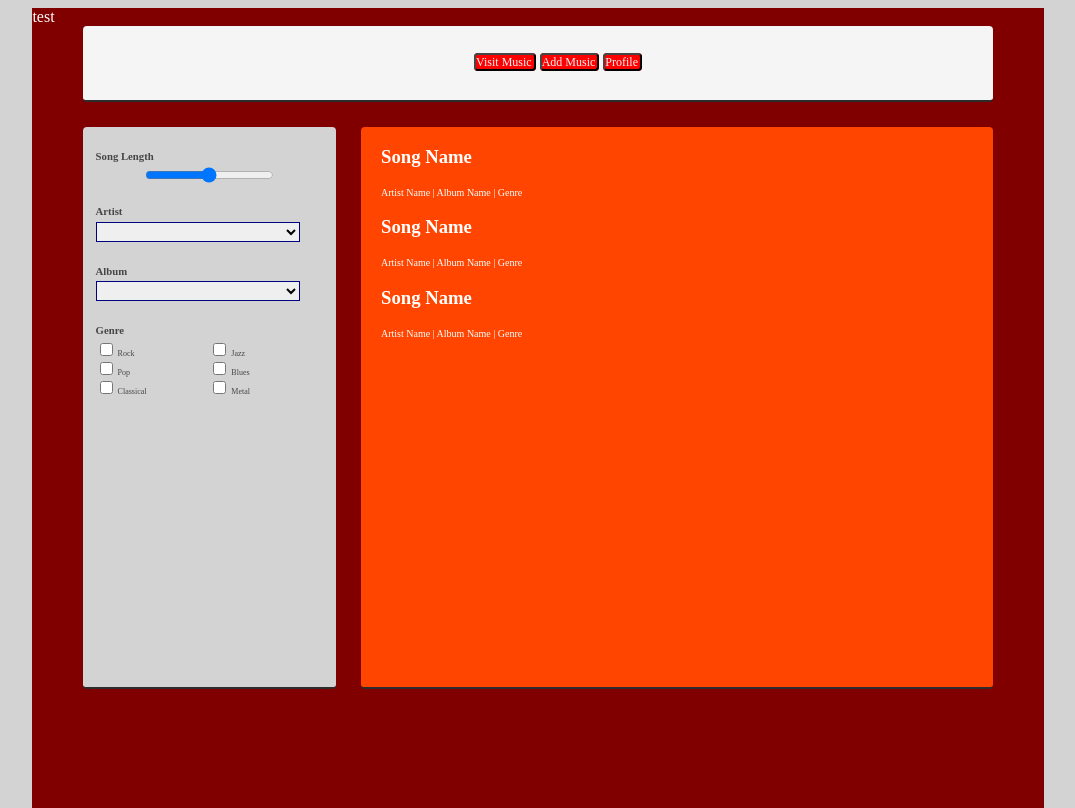
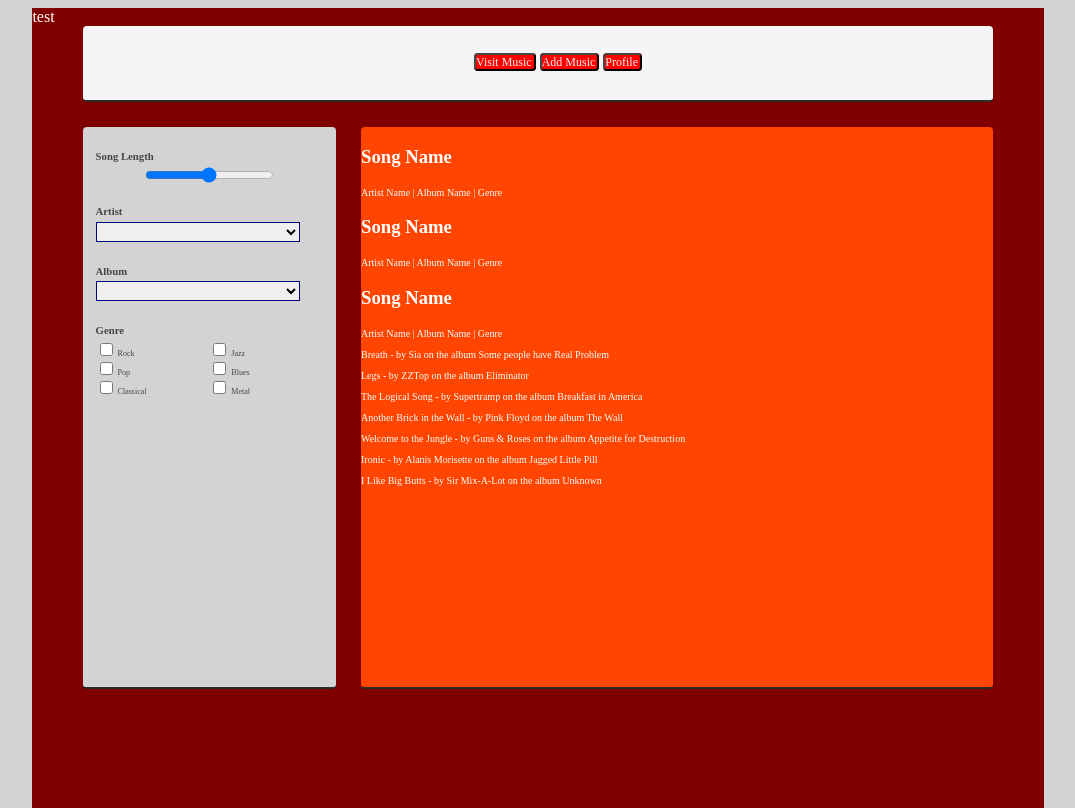
Before and after one commit to tlerma83/musichistory, a plain HTML site: page index.html in a window 1280 px wide. Shown: the whole page, without its empty margins (102-1177 px from the left). Drawn offline with Linux system fonts and the light colour scheme.

Commit message:
finished musichistory2, but it's not pretty

```diff
--- a/index.html
+++ b/index.html
@@ -72,8 +72,8 @@
             </div>
         </div>
         <div class="box3">
-            <div class="songs">
-                <h3>Song Name</h3>
+            <div id="songs">
+                <h3 class="song-title">Song Name</h3>
                 <p>Artist Name  |   Album Name  |   Genre   </p>
                 <h3>Song Name</h3>
                 <p>Artist Name  |   Album Name  |   Genre   </p>
@@ -82,7 +82,7 @@
             </div>
         </div>
 <!--        <div>test 4</div>-->
-        <div></div>
+        <div id="test4"></div>
     </div>
     <script type="text/javascript" src="javascript/main.js"></script>
 </body>
--- a/javascript/main.js
+++ b/javascript/main.js
@@ -1 +1,53 @@
 console.log("hello");
+var songs = [];
+
+songs[songs.length] = "Legs > by Z*ZTop on the album Eliminator";
+songs[songs.length] = "The Logical Song > by Supertr@amp on the album Breakfast in America";
+songs[songs.length] = "Another Brick in the Wall > by Pink Floyd on the album The Wall";
+songs[songs.length] = "Welco(me to the Jungle > by Guns & Roses on the album Appetite for Destruction";
+songs[songs.length] = "Ironi!c > by Alanis Moris*ette on the album Jagged Little Pill";
+
+
+songs.push("I Like Big Butts - by Sir Mix-A-Lot on the album Unknown");
+
+songs.unshift("Breath - by Sia on the album Some people have Real Problem")
+
+
+var test4 = document.getElementById("songs");
+
+for (var i = 0; i < songs.length; i++) {
+    var song = songs[i];
+    song = song.replace(">", "-");
+    song = song.replace(/[*\@\!\(]/g, "");
+    console.log(song);
+    var p = document.createElement("p");
+    p.innerHTML = song;
+    test4.appendChild(p);
+}
+
+
+
+
+
+
+//*****Playing around with other ideas****///
+
+//var songName = ["Legs", "The Logical Song", "Another Brick in the Wall", "Welcoms to the Jungle", "Ironic"];
+//
+//var artistAndAlbum = ["ZZTop on the album Eliminator", "by Supertramp on the album Breakfast in America", "by Pink Floyd on the album The Wall", "by Guns & Roses on the album Appetite for Destruction",  "by Alanis Moris*ette on the album Jagged Little Pill"];
+
+
+
+//function songsPlaylist (song, artist, album) {
+//
+//    this.song = song;
+//    this.artist = artist;
+//    this.album = album;
+//    this.playlist = song + artist + album;
+//    var songGenerator = function() {
+//        for (var i = 0; i < playlist.length; i++) {
+//            document.getElementById("songs").innerHTML;
+//        }
+//    }
+//}
+//  console.log(songsPlaylist(songs), "am I working");
```
